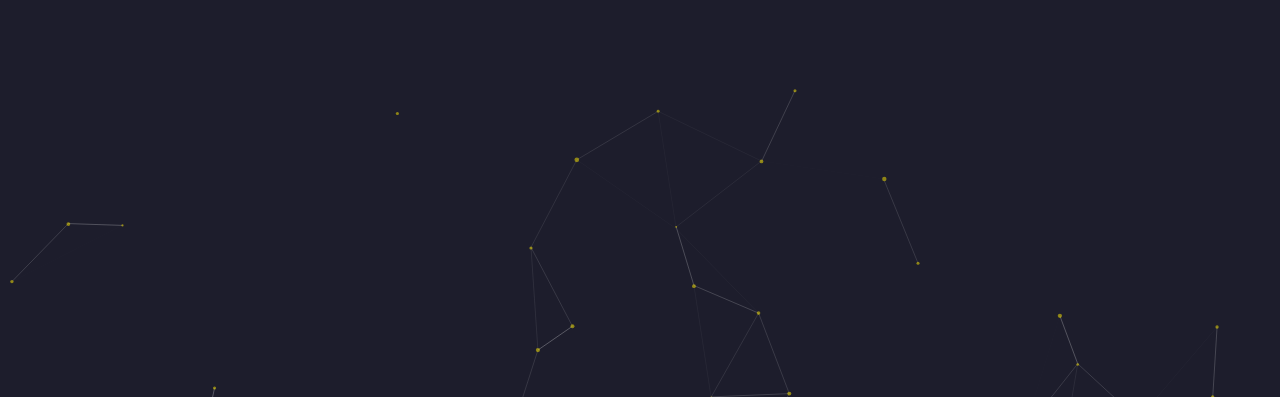
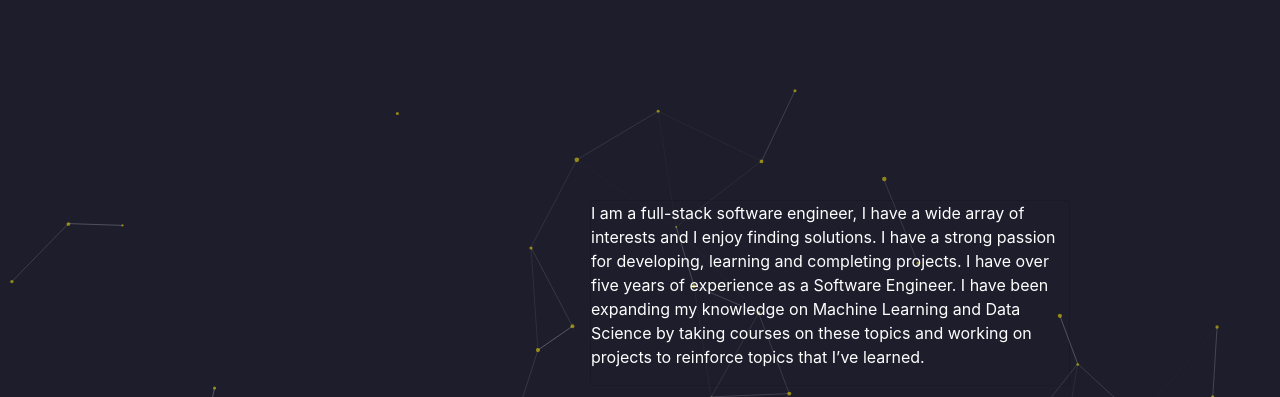
Before and after one commit to landonas/landonas.github.io, a plain HTML site: page index.html in a window 1280 px wide. Shown: the top 397 px of the page. Drawn offline with nearby package versions, Linux system fonts and the light colour scheme.

Commit message:
TRUST THE PROCESS- added details to front page, and other layout fixes

```diff
--- a/index.html
+++ b/index.html
@@ -43,8 +43,8 @@
             }
 
             .card2{
-                top:100px;
-                right: 510px;
+                top:200px;
+                right: 210px;
                 position: absolute;
                 color: #fff;
             }
@@ -91,7 +91,13 @@
       </div>
     </div>
 
-
+<div class="card card2" style="width: 30rem; background-color: transparent;">
+  <div class="card-text">
+  <p>
+    I am a full-stack software engineer, I have a wide array of interests and I enjoy finding solutions. I have a strong passion for developing, learning and completing projects. I have over five years of experience as a Software Engineer. I have been expanding my knowledge on Machine Learning and Data Science by taking courses on these topics and working on projects to reinforce topics that I’ve learned.
+  </p>
+    </div>
+</div>
 
     <!--card three-->
     <div class="card card3" style="width: 18rem;">
```
